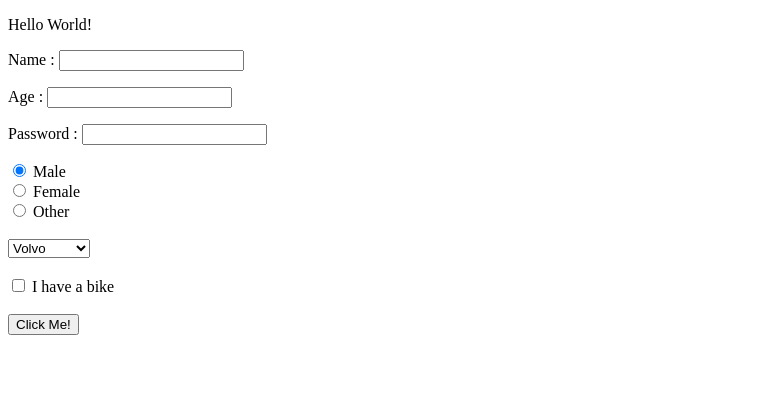
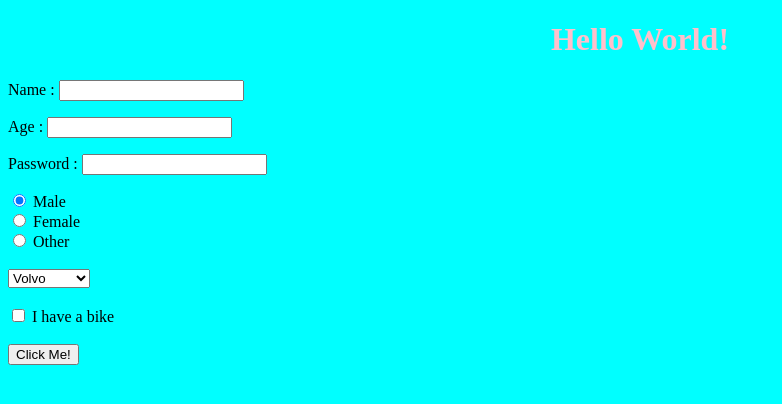
Before and after one commit to yoave11/AngularCourse, a plain HTML site: page 22-07-19/html_ex/index.html in a window 1280 px wide. Shown: the whole page, without its empty margins (0-782 px from the left). Drawn offline with Linux system fonts and the light colour scheme.

Commit message:
adding a little css

```diff
--- a/22-07-19/html_ex/index.html
+++ b/22-07-19/html_ex/index.html
@@ -9,12 +9,13 @@
     <script src="index.js"></script>
     <script src="person_function.js"></script>
     <script src="person_class.js"></script>
+    <link rel="stylesheet" type="text/css" href="style.css" />
 
 
 </head>
 
 <body>
-    <p>Hello World!</p>
+    <h1 class="header">Hello World!</h1>
     <p>Name : <input type="text" id="nameTxt"></p>
     <p>Age : <input type="number" id="ageTxt"></p>
     <p>Password : <input type="password" id="passwordTxt"></p>
--- /dev/null
+++ b/22-07-19/html_ex/style.css
@@ -0,0 +1,8 @@
+body {
+    background-color: aqua
+}
+
+.header {
+    text-align: center;
+    color: pink
+}
```
